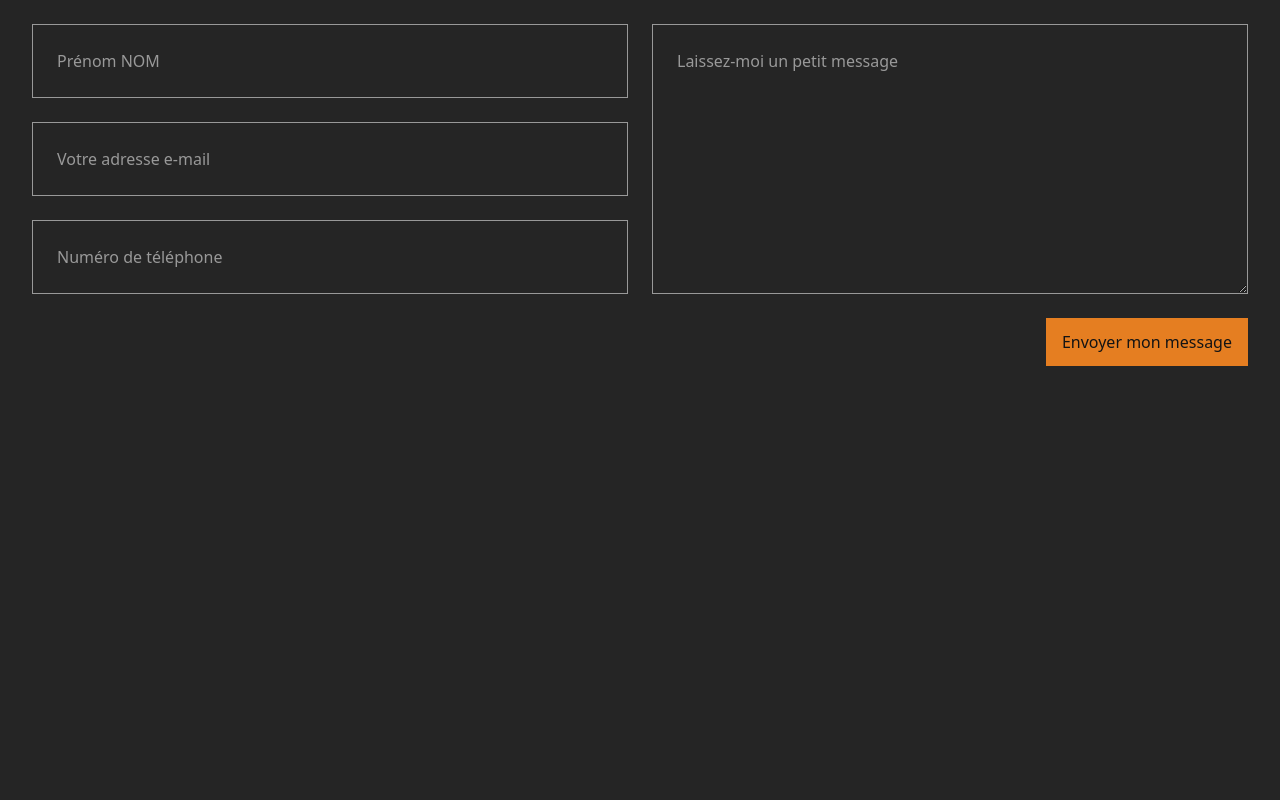
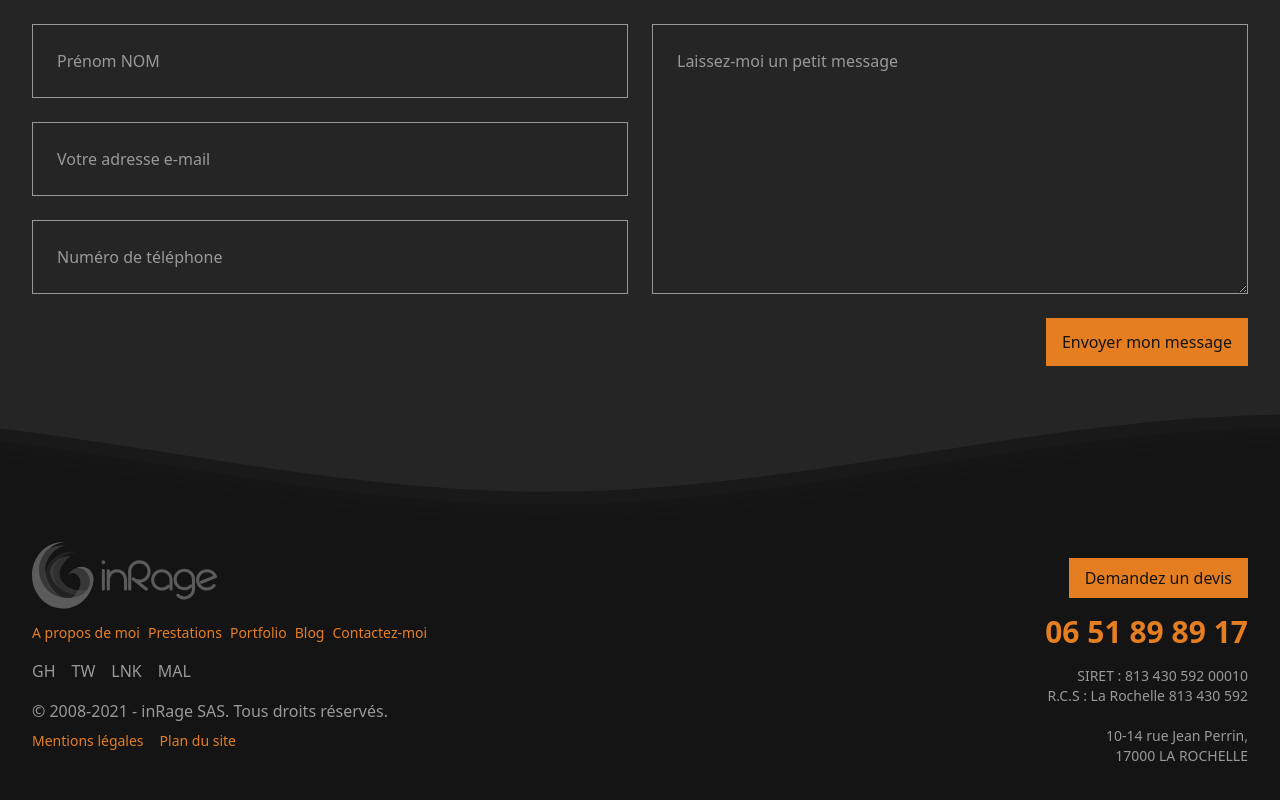
Before and after one commit to akiletour/inrage, a Next.js app: page / in a window 1280 px wide. Shown: the part 5612-6412 px from the top of the page. Before the commit the page ends 6010 px from the top, so only its background shows below. Built offline with nearby package versions, Linux system fonts and the light colour scheme.

Commit message:
feat(footer): prepare footer on desktop

```diff
--- /dev/null
+++ b/components/layouts/Footer.js
@@ -0,0 +1,69 @@
+import Link from 'next/link';
+import Image from 'next/image';
+import LogoWhite from '../../public/logo-white.svg';
+import Socials from './Socials';
+
+export default function Footer() {
+  return (
+    <div className="mt-5">
+      <svg
+        className="relative w-full h-[15vh] max-h-20 -mb-1"
+        xmlns="http://www.w3.org/2000/svg"
+        viewBox="0 24 150 28"
+        preserveAspectRatio="none"
+        shapeRendering="auto"
+      >
+        <defs><path id="gentle-wave" d="M-160 44c30 0 58-18 88-18s 58 18 88 18 58-18 88-18 58 18 88 18 v44h-352z" /></defs>
+        <g className="parallax">
+          <use xlinkHref="#gentle-wave" x="48" y="0" fill="rgba(20,20,20,0.7" />
+          <use xlinkHref="#gentle-wave" x="48" y="3" fill="rgba(20,20,20,0.5)" />
+          <use xlinkHref="#gentle-wave" x="48" y="5" fill="rgba(20,20,20,0.3)" />
+          <use xlinkHref="#gentle-wave" x="48" y="7" fill="#141414" />
+        </g>
+      </svg>
+
+      <div className="bg-gray-darker pt-3 pb-6">
+        <div className="container flex justify-between">
+          <div>
+            <div>
+              <Image className="opacity-30" src={LogoWhite} alt="inRage - Pascal GAULT" />
+            </div>
+            <div className="mt-1 grid grid-flow-col gap-1 text-sm text-orange justify-start">
+              <Link href="/"><a>A propos de moi</a></Link>
+              <Link href="/"><a>Prestations</a></Link>
+              <Link href="/"><a>Portfolio</a></Link>
+              <Link href="/"><a>Blog</a></Link>
+              <Link href="/"><a>Contactez-moi</a></Link>
+            </div>
+            <div className="my-2">
+              <Socials />
+            </div>
+            <div>
+              © 2008-2021 - inRage SAS. Tous droits réservés.
+            </div>
+            <div className="mt-1 grid grid-flow-col gap-2 justify-start text-sm text-orange">
+              <Link href="/"><a>Mentions légales</a></Link>
+              <Link href="/"><a>Plan du site</a></Link>
+            </div>
+          </div>
+          <div className="flex items-end flex-col pt-2">
+            <Link href="/contact"><a className="button">Demandez un devis</a></Link>
+            <div className="my-2 text-3xl font-bold text-orange">06 51 89 89 17</div>
+            <div className="text-right text-sm">
+              SIRET : 813 430 592 00010
+              <br />
+              R.C.S : La Rochelle 813 430 592
+              <br />
+              <br />
+
+              10-14 rue Jean Perrin,
+              <br />
+              17000 LA ROCHELLE
+              <br />
+            </div>
+          </div>
+        </div>
+      </div>
+    </div>
+  );
+}
--- /dev/null
+++ b/components/layouts/Socials.js
@@ -0,0 +1,10 @@
+export default function Socials() {
+  return (
+    <div className="grid grid-flow-col gap-2 justify-start">
+      <div>GH</div>
+      <div>TW</div>
+      <div>LNK</div>
+      <div>MAL</div>
+    </div>
+  );
+}
--- a/pages/_app.js
+++ b/pages/_app.js
@@ -1,12 +1,14 @@
 import '../styles/globals.css';
 import PropTypes from 'prop-types';
 import Header from '../components/layouts/Header';
+import Footer from '../components/layouts/Footer';
 
 function MyApp({ Component, pageProps }) {
   return (
     <>
       <Header />
       <Component {...pageProps} />
+      <Footer />
     </>
   );
 }
```
Also changed, not shown: public/logo-white.svg (added).
